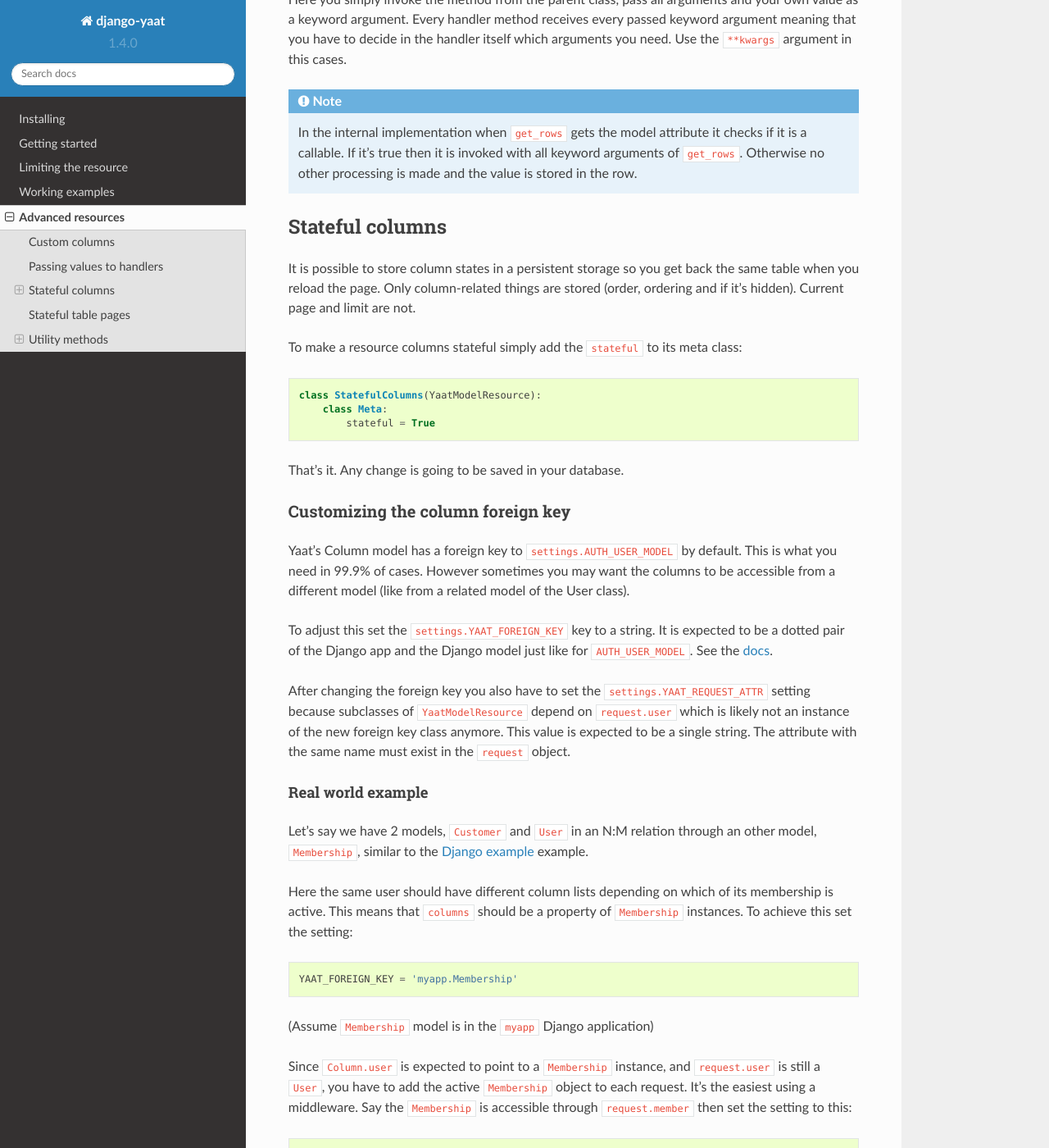
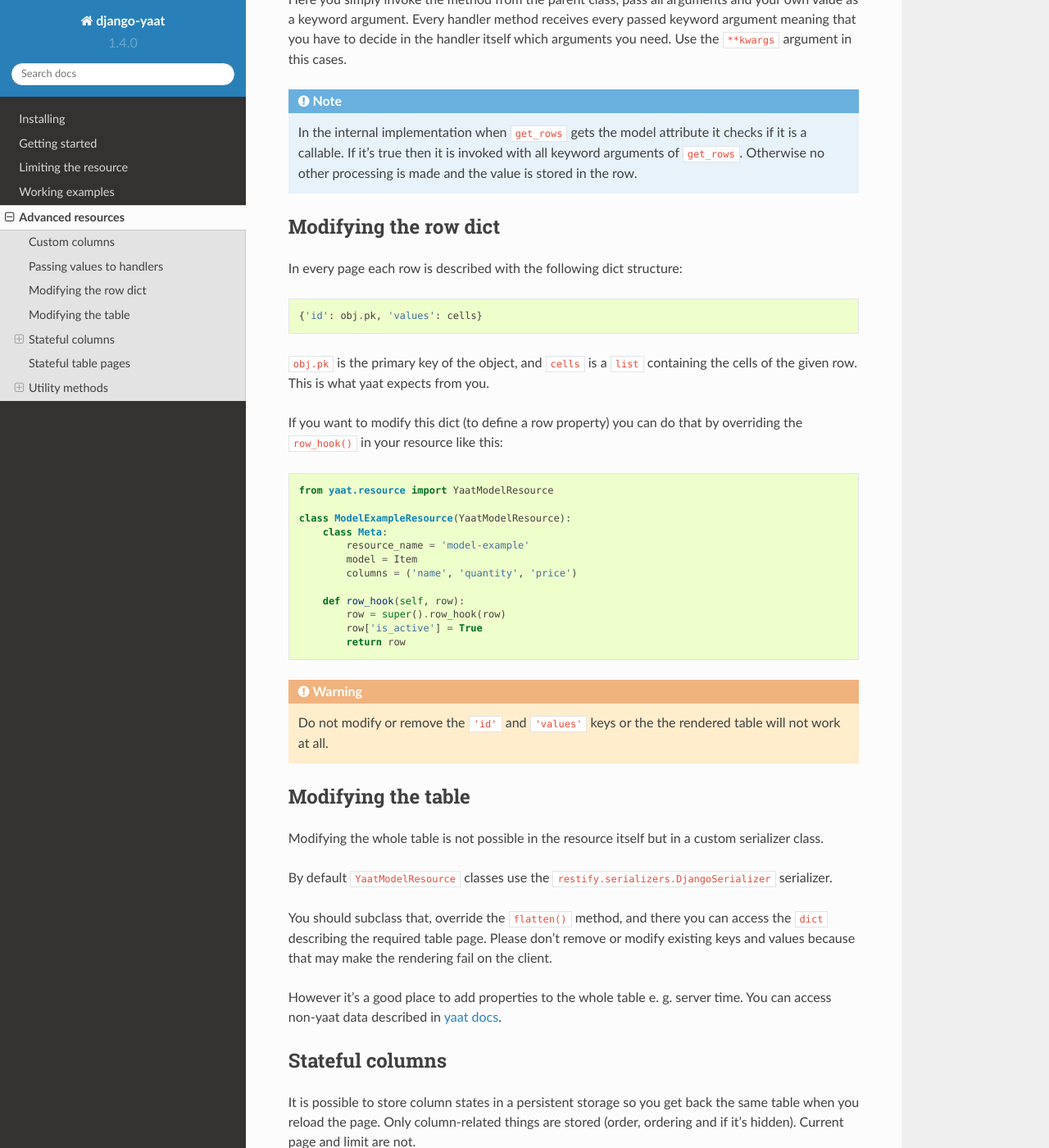
Before and after one commit to slapec/django-yaat, a Sphinx documentation site: the page built from docs/source/advanced.rst, in a window 1280 px wide and 1400 px high, scrolled down 1974 px. Shown: the whole window at 82% size. Built offline with Sphinx 7.4.7 and the Read the Docs theme 2.0.0, drawn with Linux system fonts in a browser that asks for light colours.

Commit message:
ADD: row_hook

```diff
--- a/docs/source/advanced.rst
+++ b/docs/source/advanced.rst
@@ -74,8 +74,8 @@ Let's modify the method ``SmartItem.get_total_price`` from the previous example.
 
 .. code-block:: python
 
-        def get_total_price(self, currency):
-            return self.quantity * self.price * currency
+    def get_total_price(self, currency):
+        return self.quantity * self.price * currency
 
 It's quite trivial but let's say that you want to calculate the ``Item``'s total price based on the logged in user's
 currency settings. Note that the method is no longer decorated: you can't pass values to properties.
@@ -85,8 +85,8 @@ To pass the value to the handler you have to override the ``get_rows`` method of
 
 .. code-block:: python
 
-        def get_rows(self, *args):
-            return super().get_rows(*args, currency=request.user.currency)
+    def get_rows(self, *args):
+        return super().get_rows(*args, currency=request.user.currency)
 
 Here you simply invoke the method from the parent class, pass all arguments and your own value as a keyword argument.
 Every handler method receives every passed keyword argument meaning that you have to decide in the handler itself which
@@ -98,6 +98,56 @@ arguments you need. Use the ``**kwargs`` argument in this cases.
     true then it is invoked with all keyword arguments of ``get_rows``. Otherwise no other processing is made and the
     value is stored in the row.
 
+Modifying the row dict
+----------------------
+
+In every page each row is described with the following dict structure:
+
+.. code-block:: python
+
+    {'id': obj.pk, 'values': cells}
+
+``obj.pk`` is the primary key of the object, and ``cells`` is a ``list`` containing the cells of the
+given row. This is what yaat expects from you.
+
+If you want to modify this dict (to define a row property) you can do that by overriding the ``row_hook()`` in your
+resource like this:
+
+.. code-block:: python
+
+    from yaat.resource import YaatModelResource
+
+    class ModelExampleResource(YaatModelResource):
+        class Meta:
+            resource_name = 'model-example'
+            model = Item
+            columns = ('name', 'quantity', 'price')
+
+        def row_hook(self, row):
+            row = super().row_hook(row)
+            row['is_active'] = True
+            return row
+
+.. warning::
+
+    Do not modify or remove the ``'id'`` and ``'values'`` keys or the the rendered table will not work at all.
+
+
+Modifying the table
+-------------------
+
+Modifying the whole table is not possible in the resource itself but in a custom serializer class.
+
+By default ``YaatModelResource`` classes use the ``restify.serializers.DjangoSerializer`` serializer.
+
+You should subclass that, override the ``flatten()`` method, and there you can access the ``dict``
+describing the required table page. Please don't remove or modify existing keys and values because
+that may make the rendering fail on the client.
+
+However it's a good place to add properties to the whole table e. g. server time. You can access non-yaat
+data described in `yaat docs <https://github.com/slapec/yaat/#sending-and-accessing-non-yaat-data>`_.
+
+
 Stateful columns
 ----------------
 
@@ -108,9 +158,9 @@ To make a resource columns stateful simply add the ``stateful`` to its meta clas
 
 .. code-block:: python
 
-        class StatefulColumns(YaatModelResource):
-            class Meta:
-                stateful = True
+    class StatefulColumns(YaatModelResource):
+        class Meta:
+            stateful = True
 
 That's it. Any change is going to be saved in your database.
 
--- a/docs/source/getting_started.rst
+++ b/docs/source/getting_started.rst
@@ -17,7 +17,7 @@ one.
         quantity = models.PositiveIntegerField()
         price = models.PositiveIntegerField()
 
-Also import ``YaatModelResource`` and subclass it. The model class (and some other attributes) is listed in a class
+Also import ``YaatModelResource`` and subclass it. The `Item` class (and some other attributes) is listed in a class
 called ``Meta`` **inside** the resource class. You're might already be familiar with this method because Django uses it
 too.
 
--- a/yaat/__init__.py
+++ b/yaat/__init__.py
@@ -1 +1 @@
-__version__ = '1.4.1'
+__version__ = '1.4.2'
```
Also changed, not shown: other parts of docs/source/getting_started.rst (+1 -1 lines), 2 other files.
